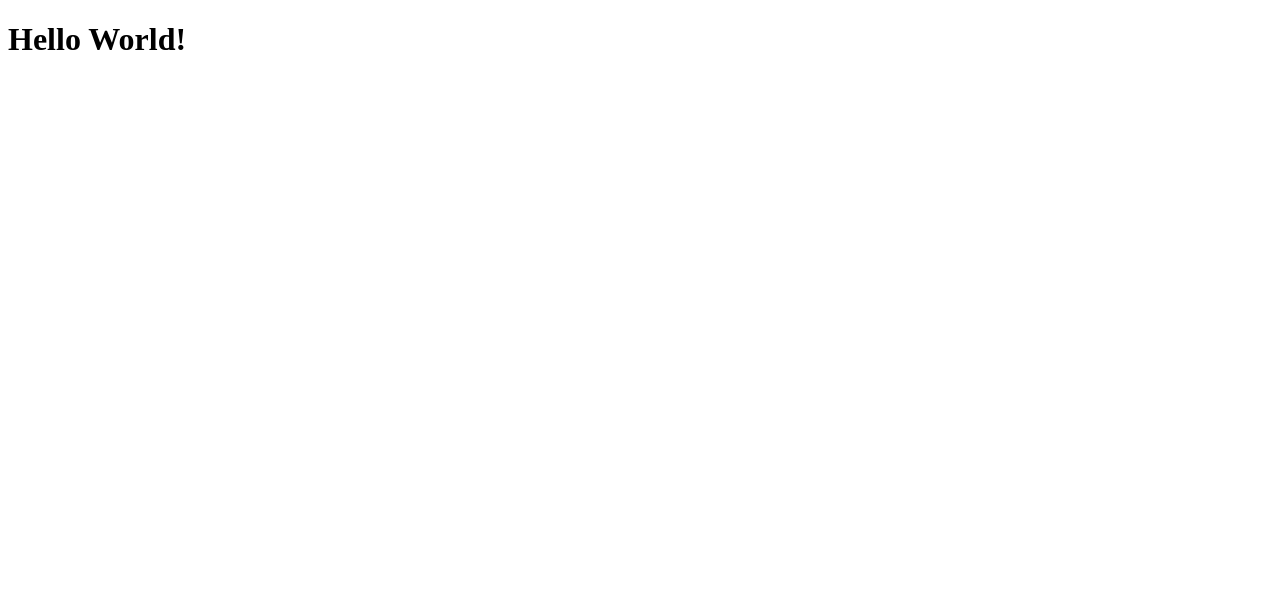
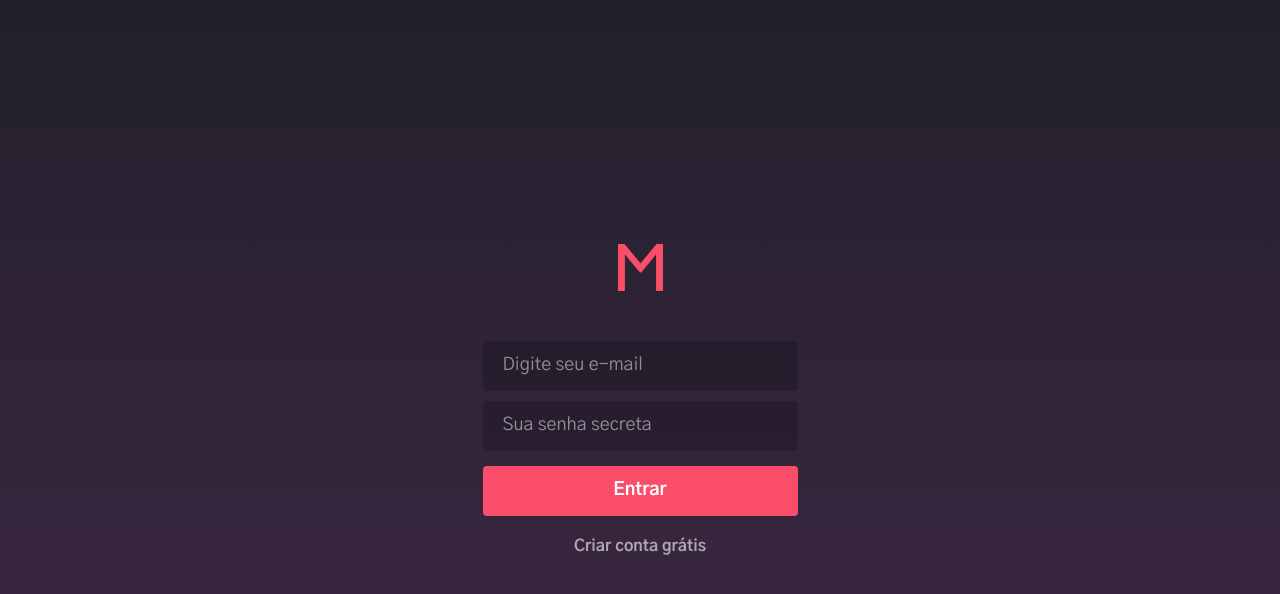
Before and after one commit to cleytoncarvalho/learning-gostack-meetapp-web, a React (Create React App) app: page / in a window 1280 px wide. Shown: the top 594 px of the page. Built offline with nearby package versions, Linux system fonts and the light colour scheme.

Commit message:
Basic structure configuration / SignIn and SignUp pages

```diff
--- a/package.json
+++ b/package.json
@@ -3,9 +3,13 @@
   "version": "0.1.0",
   "private": true,
   "dependencies": {
+    "polished": "^3.4.1",
+    "prop-types": "^15.7.2",
     "react": "^16.9.0",
     "react-dom": "^16.9.0",
-    "react-scripts": "3.1.1"
+    "react-router-dom": "^5.0.1",
+    "react-scripts": "3.1.1",
+    "styled-components": "^4.3.2"
   },
   "scripts": {
     "start": "react-app-rewired start",
--- a/src/App.js
+++ b/src/App.js
@@ -1,7 +1,16 @@
 import React from 'react';
 
+import Routes from './routes';
+
+import GlobalStyle from './styles/global';
+
 function App() {
-  return <h1>Hello World!</h1>;
+  return (
+    <>
+      <GlobalStyle />
+      <Routes />
+    </>
+  );
 }
 
 export default App;
--- /dev/null
+++ b/src/_layouts/auth/index.js
@@ -0,0 +1,26 @@
+import React from 'react';
+import PropTypes from 'prop-types';
+
+import { Wrapper, Content } from './styles';
+
+import logo from '~/assets/logo.svg';
+
+const AuthLayout = ({ children }) => {
+  return (
+    <Wrapper>
+      <Content>
+        <header>
+          <img src={logo} alt="Meetapp" />
+        </header>
+
+        {children}
+      </Content>
+    </Wrapper>
+  );
+};
+
+AuthLayout.propTypes = {
+  children: PropTypes.element.isRequired,
+};
+
+export default AuthLayout;
--- /dev/null
+++ b/src/_layouts/auth/styles.js
@@ -0,0 +1,73 @@
+import styled from 'styled-components';
+import { darken } from 'polished';
+
+export const Wrapper = styled.div`
+  display: flex;
+  justify-content: center;
+  align-items: center;
+  height: 100%;
+`;
+
+export const Content = styled.div`
+  flex: 1;
+  max-width: 315px;
+
+  header {
+    display: flex;
+    justify-content: center;
+
+    img {
+      width: 45px;
+    }
+  }
+
+  form {
+    display: flex;
+    flex-direction: column;
+    margin-top: 50px;
+  }
+
+  input {
+    background: rgba(0, 0, 0, 0.2);
+    border: none;
+    font-size: 18px;
+    color: #fff;
+    border-radius: 4px;
+    height: 50px;
+    padding: 0 20px;
+    margin-bottom: 10px;
+
+    &::placeholder {
+      color: rgba(255, 255, 255, 0.5);
+    }
+  }
+
+  button {
+    background: #f94d6a;
+    color: #fff;
+    font-size: 18px;
+    text-align: center;
+    height: 50px;
+    border: none;
+    border-radius: 4px;
+    font-weight: bold;
+    margin-top: 5px;
+
+    &:hover {
+      background: ${darken(0.05, '#f94d6a')};
+    }
+  }
+
+  a {
+    display: block;
+    text-align: center;
+    color: rgba(255, 255, 255, 0.6);
+    font-size: 16px;
+    font-weight: bold;
+    margin-top: 20px;
+
+    &:hover {
+      color: rgba(255, 255, 255, 1);
+    }
+  }
+`;
--- /dev/null
+++ b/src/pages/SignIn/index.js
@@ -0,0 +1,17 @@
+import React from 'react';
+import { Link } from 'react-router-dom';
+
+const SignIn = () => {
+  return (
+    <form>
+      <input type="email" name="email" placeholder="Digite seu e-mail" />
+      <input type="password" name="password" placeholder="Sua senha secreta" />
+
+      <button type="submit">Entrar</button>
+
+      <Link to="/signup">Criar conta grátis</Link>
+    </form>
+  );
+};
+
+export default SignIn;
--- /dev/null
+++ b/src/pages/SignUp/index.js
@@ -0,0 +1,18 @@
+import React from 'react';
+import { Link } from 'react-router-dom';
+
+const SignUp = () => {
+  return (
+    <form>
+      <input type="text" name="name" placeholder="Nome completo" />
+      <input type="email" name="email" placeholder="Digite seu e-mail" />
+      <input type="password" name="password" placeholder="Sua senha secreta" />
+
+      <button type="submit">Criar conta</button>
+
+      <Link to="/">Já tenho conta</Link>
+    </form>
+  );
+};
+
+export default SignUp;
--- /dev/null
+++ b/src/routes.js
@@ -0,0 +1,35 @@
+import React from 'react';
+import { BrowserRouter, Route, Switch } from 'react-router-dom';
+
+import AuthLayout from '~/_layouts/auth';
+
+import SignIn from '~/pages/SignIn';
+import SignUp from '~/pages/SignUp';
+
+function Routes() {
+  return (
+    <BrowserRouter>
+      <Switch>
+        <Route
+          path="/"
+          render={() => (
+            <AuthLayout>
+              <SignIn />
+            </AuthLayout>
+          )}
+          exact
+        />
+        <Route
+          path="/signup"
+          render={() => (
+            <AuthLayout>
+              <SignUp />
+            </AuthLayout>
+          )}
+        />
+      </Switch>
+    </BrowserRouter>
+  );
+}
+
+export default Routes;
--- /dev/null
+++ b/src/styles/global.js
@@ -0,0 +1,41 @@
+import { createGlobalStyle } from 'styled-components';
+
+export default createGlobalStyle`
+  @import url('https://fonts.googleapis.com/css?family=Gothic+A1:400,700&display=swap');
+
+  * {
+    margin: 0;
+    padding: 0;
+    outline: 0;
+    box-sizing: border-box;
+  }
+
+  *:focus{
+    outline: 0;
+  }
+
+  body, html, #root {
+    height: 100%;
+  }
+
+  body {
+    -webkit-font-smoothing: antialiased;
+    background-image: linear-gradient(to bottom, #22202C, #402845);
+  }
+
+  body, input, button {
+    font: 14px 'Gothic A1', sans-serif;
+  }
+
+  a {
+    text-decoration: none;
+  }
+
+  ul {
+    list-style: none;
+  }
+
+  button {
+    cursor: pointer;
+  }
+`;
```
Also changed, not shown: src/assets/logo.svg (added), 1 other file (tests, documents, lock files or other folders).
